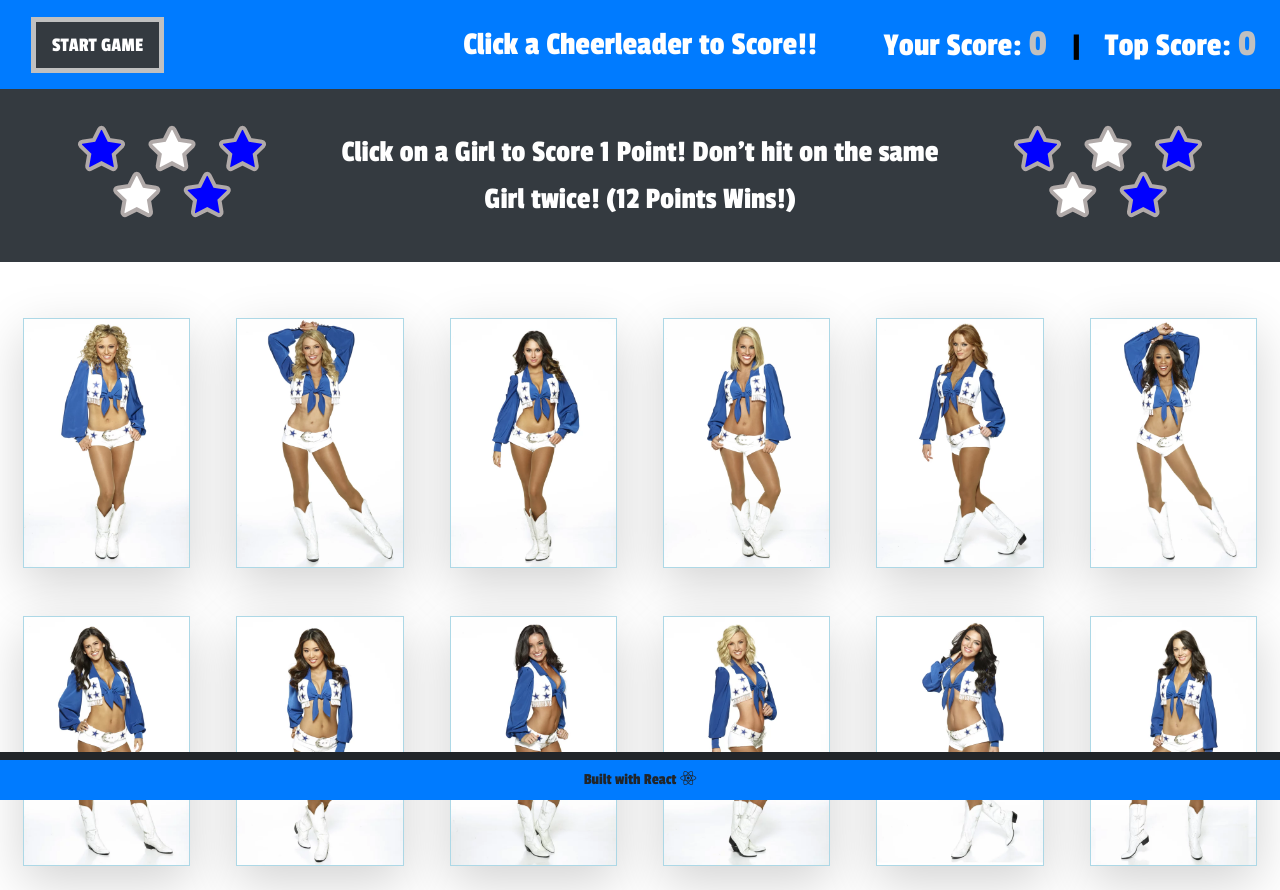
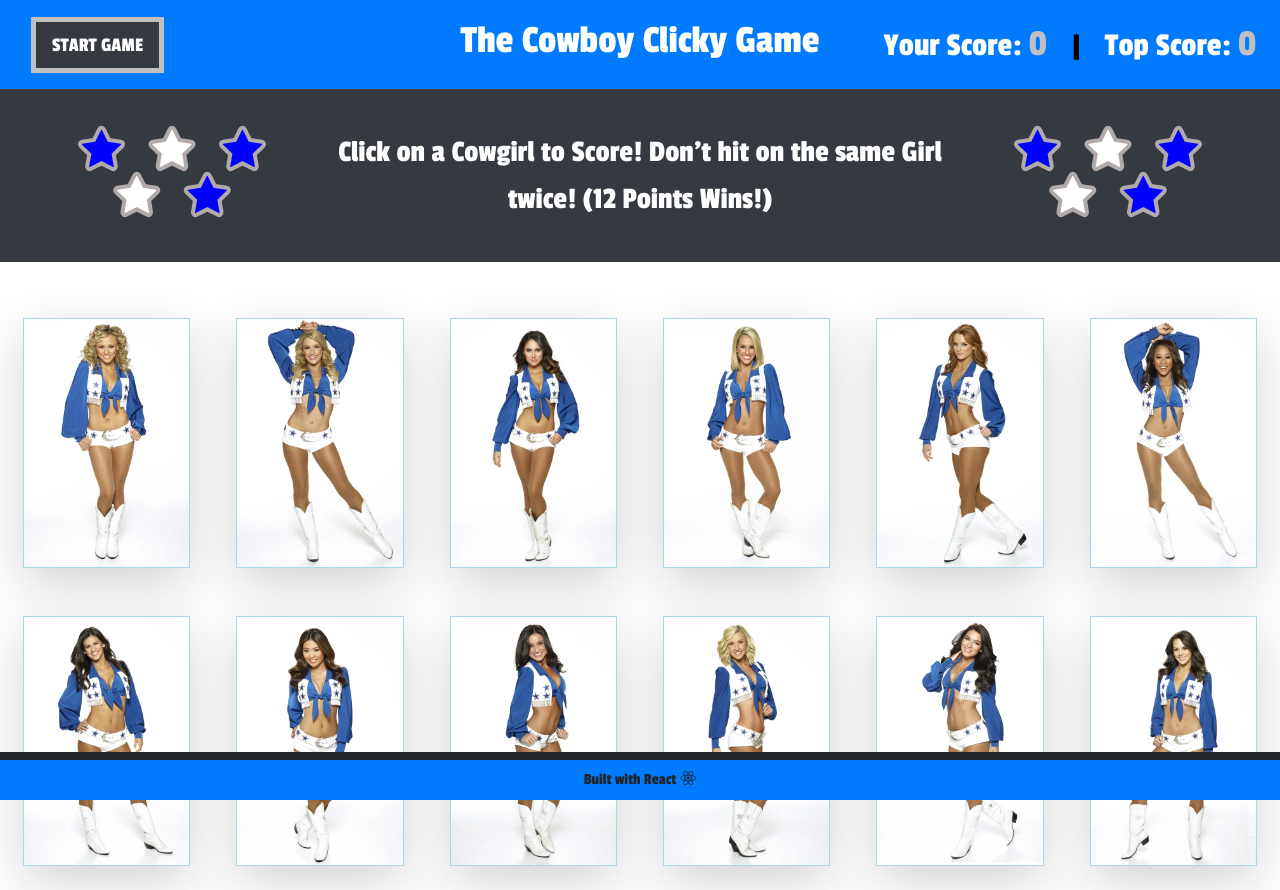
Before and after one commit to PCHIII/deployedclicky, a React (Create React App) app: page / in a window 1280 px wide. Built offline with nearby package versions, Linux system fonts and the light colour scheme.

Commit message:
some css changes

```diff
--- a/public/index.html
+++ b/public/index.html
@@ -34,7 +34,7 @@
       work correctly both with client-side routing and a non-root public URL.
       Learn how to configure a non-root public URL by running `npm run build`.
     -->
-    <title>Clicky</title>
+    <title>Cowboy Clicky Game</title>
   </head>
   <body>
     <noscript>You need to enable JavaScript to run this app.</noscript>
--- a/src/components/Header/Header.js
+++ b/src/components/Header/Header.js
@@ -10,7 +10,7 @@
         </button>
         </div>
         <div className="col-4 header-items text-center">
-          <span>Click a Cheerleader to Score!!</span>
+          <h1>The Cowboy Clicky Game</h1>
         </div>
         <div className=" header-items nav-item ml-auto mr-2">
           <span className="scores"> Your Score: <span className="num"> {props.currentScore} </span> <span className='divide pl-3 pr-3'>| </span> Top Score: <span className="num"> {props.topScore}</span>
--- a/src/components/Jumbotron/Jumbotron.js
+++ b/src/components/Jumbotron/Jumbotron.js
@@ -10,7 +10,7 @@
         <span class="fa fa-star fa-lg pr-4"></span>
         <span class="fa fa-star fa-lg blue  pr-4"></span>
         </div>
-        <span>Click on a Girl to Score 1 Point!  Don't hit on the same Girl twice! (12 Points Wins!)</span>
+        <span>Click on a Cowgirl to Score!  Don't hit on the same Girl twice! (12 Points Wins!)</span>
         <div className="container col-3">
         <span class="fa fa-star fa-lg blue pl-4"></span>
         <span class="fa fa-star fa-lg pl-4"></span>
```
